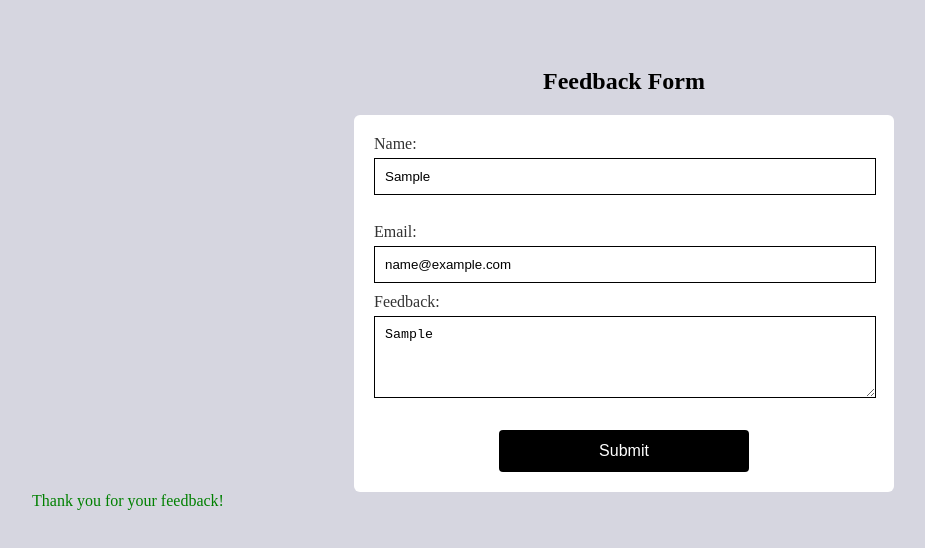
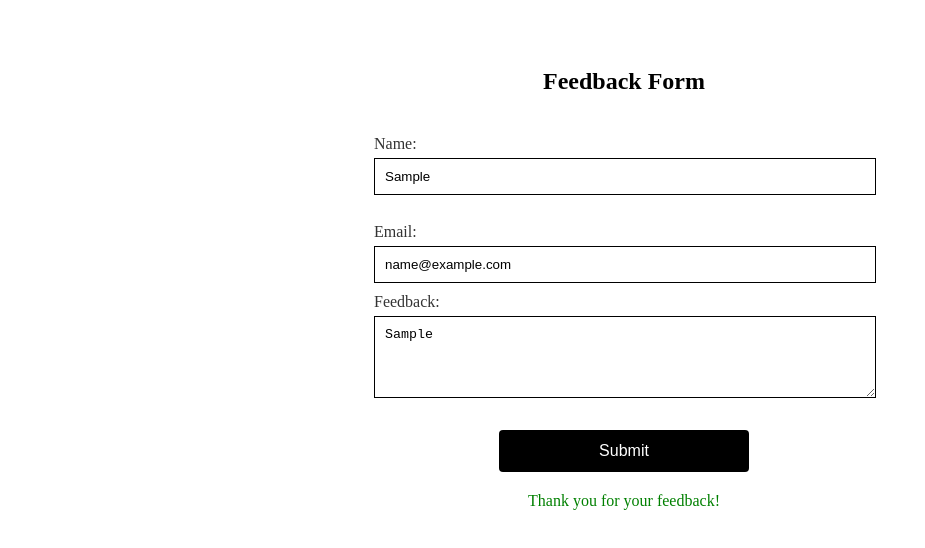
Before and after one commit to shahana203/form, a plain HTML site: page index.html in a window 1280 px wide. Both pictures are taken after typing "Sample", "name@example.com", "Sample" into the empty fields and a click on the button "Submit". Shown: the whole page, without its empty margins (16-941 px from the left). Drawn offline with Linux system fonts and the light colour scheme.

Commit message:
made changes

```diff
--- a/index.html
+++ b/index.html
@@ -5,14 +5,13 @@
   <meta name="viewport" content="width=device-width, initial-scale=1.0">
   <title>Feedback Form</title>
 </head>
-<body style="background-color:
-#d6d6e0; padding: 40px; border-radius: 0%;">
+<body style="padding: 40px; border-radius: 1px;">
 
   <h2 style="text-align: center;">Feedback Form</h2>
 
   <form id="feedbackForm"style="max-width: 500px; margin: 0 auto; background-color: #fff; padding: 20px; border-radius:6px;">
 
-    <!-- Name Input -->
+
 
      <label for="name"style="display: block;
       margin-bottom: 5px; font-size: 16px; color: #333;">Name:</label>
@@ -20,7 +19,7 @@
     <div id="nameError" style="color: red; display: none;">Name is required!</div>
     <br><br>
 
-    <!-- Email Input -->
+
     <label for="email"style="display: block;
       margin-bottom: 5px; font-size: 16px; color: #333;">Email:</label>
     <input type="text" id="email" name="email"style="width: 96%; padding: 10px; margin-bottom: 10px; border: 1px solid;">
@@ -30,18 +29,18 @@
     <div id="feedbackError" style="color: red; display: none; font-size: 14px;">Feedback is required!</div>
     <br><br>
 
-    <!-- Submit Button -->
+
     <button type="submit"style="width: 50%; padding: 12px; background-color:black ; color: white; border: none; border-radius: 4px; font-size: 16px; display: block;margin: 0 auto;">Submit</button>
   </form>
 
-  <div id="successMessage" style="color: green; display: none;">Thank you for your feedback!</div>
+  <div id="successMessage" style="color: green; text-align: center; display: none;">Thank you for your feedback!</div>
 
   <script>
      document.getElementById('feedbackForm').addEventListener('submit', function(event) {
-      // Prevent form submission
+
       event.preventDefault();
 
-      // Clear previous success or error messages
+
       document.getElementById('successMessage').style.display = 'none';
       document.getElementById('nameError').style.display = 'none';
       document.getElementById('emailError').style.display = 'none';
@@ -52,13 +51,13 @@
       let feedback = document.getElementById('feedback').value;
       let isValid = true;
 
-      // Validate Name
+
       if (name === '') {
         document.getElementById('nameError').style.display = 'block';
         isValid = false;
       }
 
-      // Validate Email
+
       let emailRegex = /^[a-zA-Z0-9._-]+@[a-zA-Z0-9.-]+\.[a-zA-Z]{2,6}$/;
       if (!emailRegex.test(email)) {
         document.getElementById('emailError').style.display = 'block';
@@ -70,7 +69,7 @@
         isValid = false;
       }
 
-      // If valid, show success message and clear the form
+
       if (isValid) {
         document.getElementById('successMessage').style.display = 'block';
         document.getElementById('feedbackForm');
```
